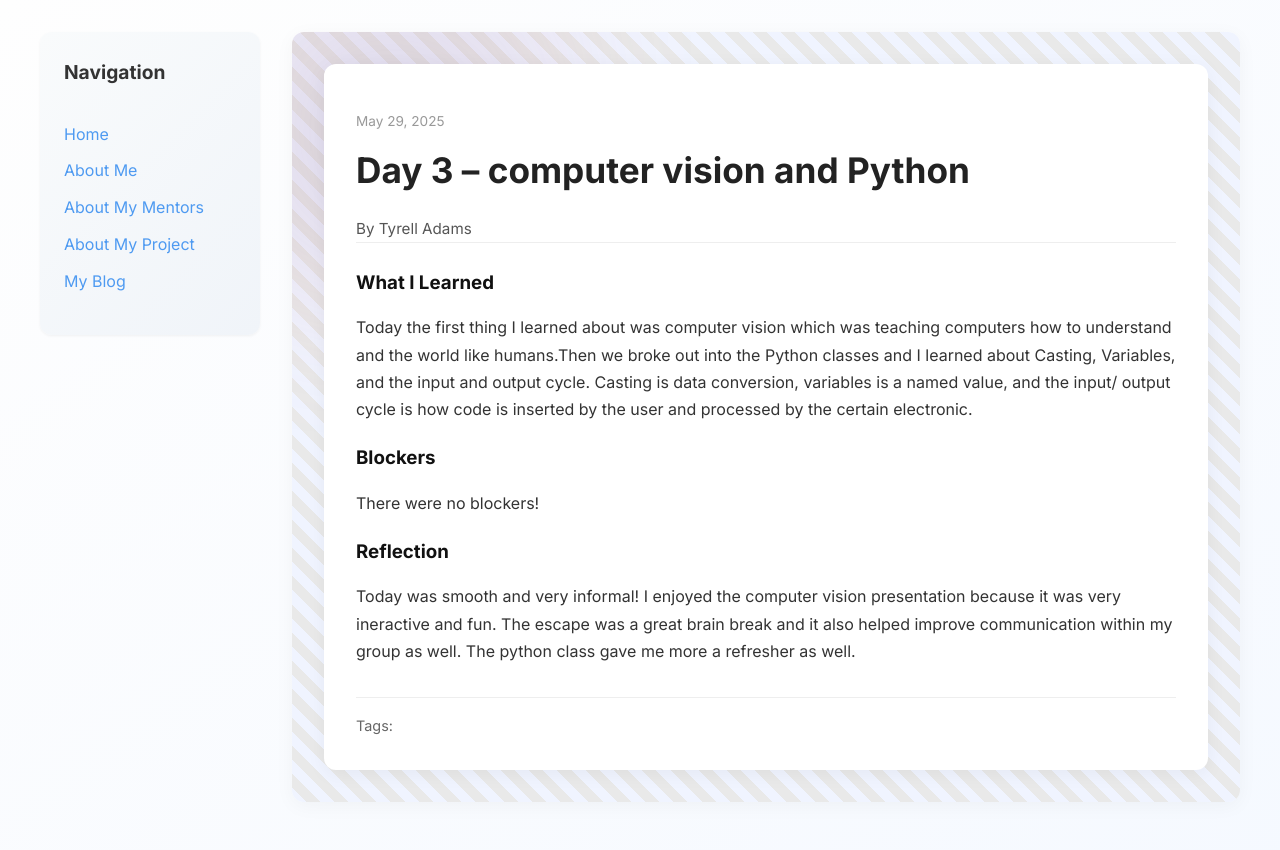
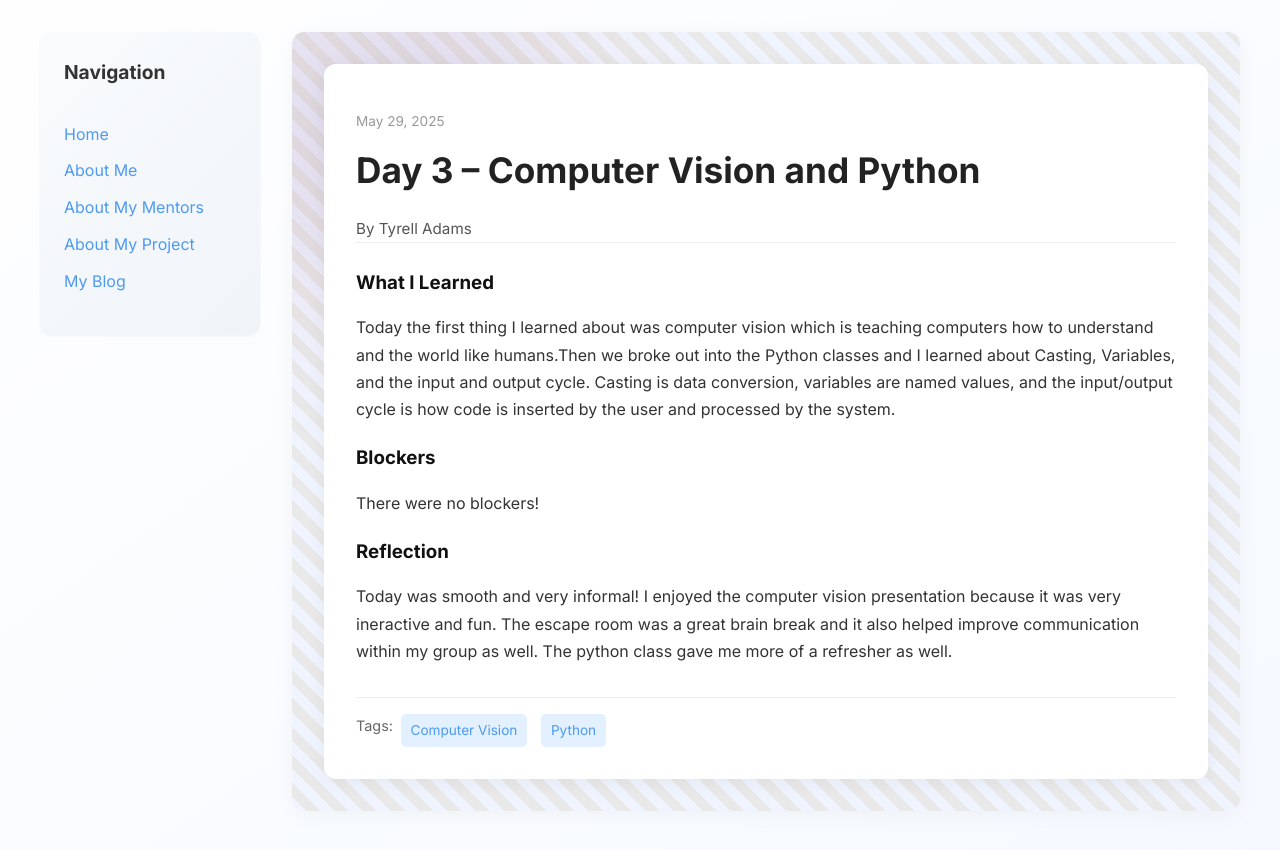
Before and after one commit to Tyrell-Adams/Tyrell-Adams.github.io, a Jekyll site: the page built from _posts/2025-05-29-day-3.md, in a window 1280 px wide. Shown: the top 850 px of the page. Built offline with Jekyll 4.4.1, drawn with Linux system fonts in a browser that asks for light colours.

Commit message:
Update 2025-05-29-day-3.md

```diff
--- a/_posts/2025-05-29-day-3.md
+++ b/_posts/2025-05-29-day-3.md
@@ -1,16 +1,16 @@
 ---
 layout: post
-title: "Day 3 – computer vision and Python"
+title: "Day 3 – Computer Vision and Python"
 date: 2025-05-29
 author: Tyrell Adams
 permalink: /day3.html
-tags: []
+tags: ["Computer Vision", "Python", ]
 
 what_i_learned: |
-  Today the first thing I learned about was computer vision which was teaching computers how to understand and the world like humans.Then we broke out into the Python classes and I learned about Casting, Variables, and the input and output cycle. Casting is data conversion, variables is a named value, and the input/ output cycle is how code is inserted by the user and processed by the certain electronic.
+  Today the first thing I learned about was computer vision which is teaching computers how to understand and the world like humans.Then we broke out into the Python classes and I learned about Casting, Variables, and the input and output cycle. Casting is data conversion, variables are named values, and the input/output cycle is how code is inserted by the user and processed by the system.
 blockers: |
   There were no blockers!
 
 reflection: |
-  Today was smooth and very informal! I enjoyed the computer vision presentation because it was very ineractive and fun. The escape was a great brain break and it also helped improve communication within my group as well. The python class gave me more a refresher as well.
+  Today was smooth and very informal! I enjoyed the computer vision presentation because it was very ineractive and fun. The escape room was a great brain break and it also helped improve communication within my group as well. The python class gave me more of a refresher as well.
 ---
```
